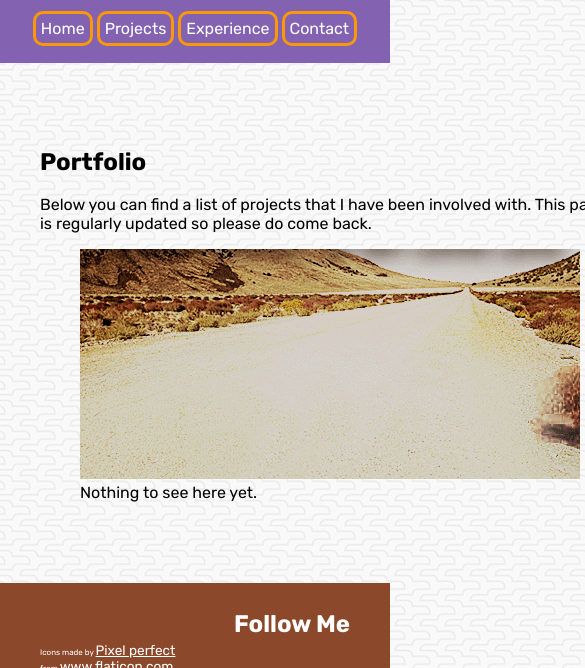
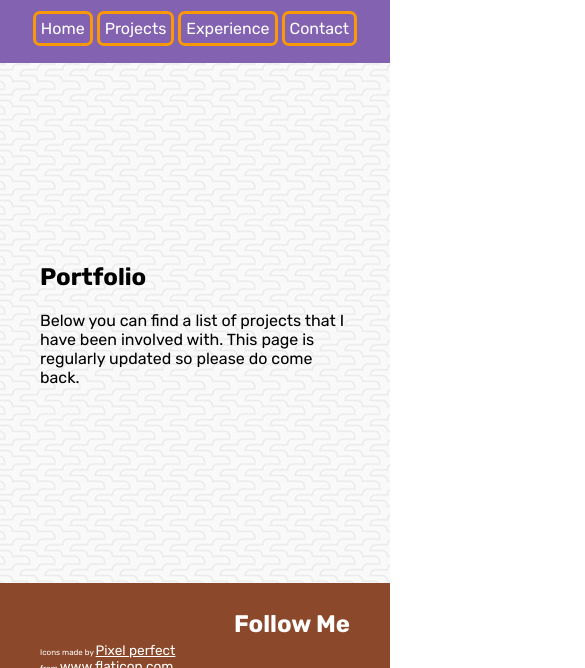
Before and after one commit to billymorrison/my-portfolio, a plain HTML site: page projects.html in a window 390 px wide. Shown: the part 112-780 px from the top of the page, 585 px wide, since content can reach past the window. Drawn offline with Linux system fonts and the light colour scheme.

Commit message:
completed responsiveness and cleared the projects page

```diff
--- a/projects.html
+++ b/projects.html
@@ -23,10 +23,12 @@
             <article>
                 <h2>Portfolio</h2>
                 <p>Below you can find a list of projects that I have been involved with. This page is regularly updated so please do come back.</p>
-                <figure>
-                    <img src="media/tumbleweed.gif" alt="Rolling tumbleweed">
-                    <figcaption>Nothing to see here yet.</figcaption>
-                </figure>
+                <!--<section class="project"></section>
+                    <figure>
+                        <img src="media/tumbleweed.gif" alt="Rolling tumbleweed">
+                        <figcaption>Nothing to see here yet.</figcaption>
+                    </figure>
+                </section>-->
             </article>
         </main>
         <footer>
--- a/styles/styles.css
+++ b/styles/styles.css
@@ -177,7 +177,7 @@ footer a {
         margin: 2px;
         color: white;
         border: 3px solid var(--theme-2);
-        border-radius: 10px;
+        border-radius: 7px;
         text-decoration: none;
 
     }
```
